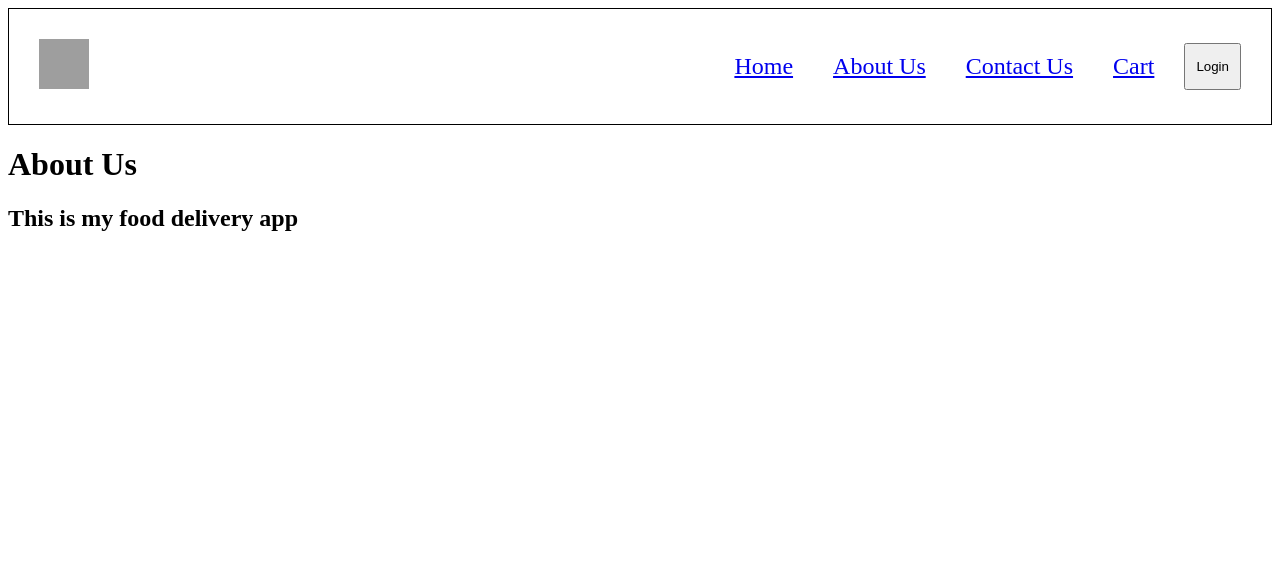
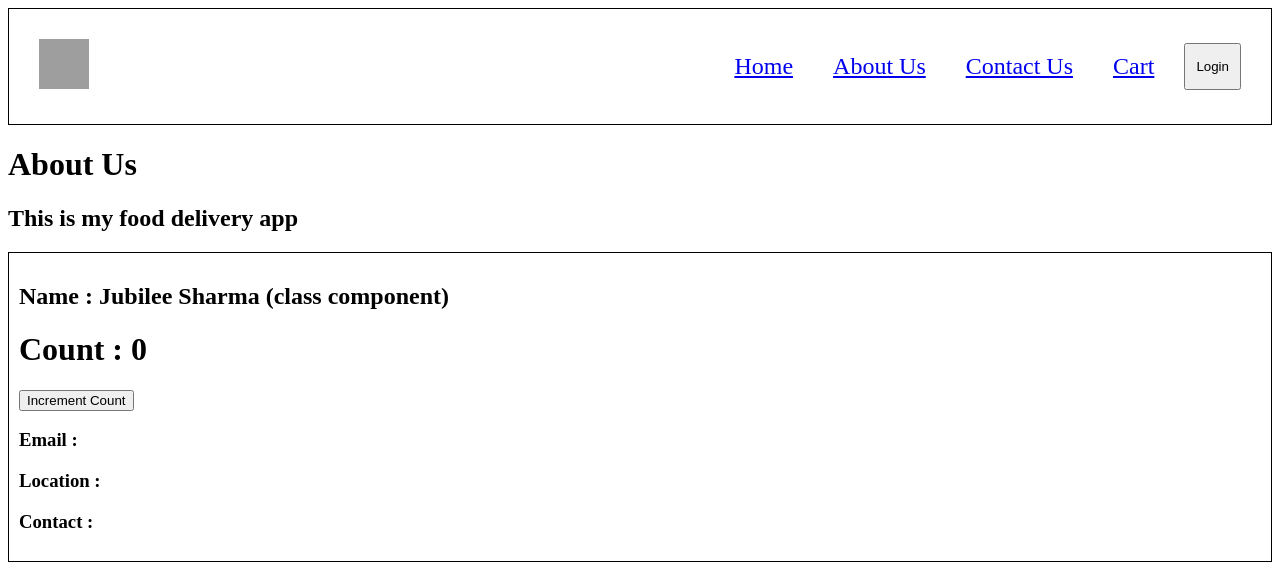
Before and after one commit to jubilee5/react-starter, a React (Vite) app: page /about in a window 1280 px wide. Shown: the top 566 px of the page. Built offline with nearby package versions, Linux system fonts and the light colour scheme; grey boxes are pictures that could not be loaded.

Commit message:
learned class based components

```diff
--- a/index.css
+++ b/index.css
@@ -175,3 +175,9 @@
 .menu li:last-child {
     margin-bottom: 0;
 }
+
+.user-card {
+    padding: 10px;
+    /* margin: 20px; */
+    border: 1px solid black;
+}
--- a/src/components/About.js
+++ b/src/components/About.js
@@ -1,10 +1,48 @@
-const About = () => {
+import User from "./User";
+import UserClass from "./UserClass";
+import React from "react";
+
+class About extends React.Component {
+    constructor(props) {
+        super(props);
+        console.log(" Parent Constructor called");
+    }
+        componentDidMount() {      //
+            console.log("Parent ComponentDidMount called");
+        }
+    render() {
+        console.log("Parent Render ")
         return (
             <div>
                 <h1>About Us</h1>
                 <h2> This is my food delivery app</h2>
+                {/* <User name = {"Jubilee Sharma (functional component) "}  /> */}
+                <UserClass name = {"Jubilee Sharma (class component) "}  />
             </div>
         );
-};
+    }
+}
 
 export default About;
+
+// const About = () => {
+//     return (
+//         <div>
+//             <h1>About Us</h1>
+//             <h2> This is my food delivery app</h2>
+
+//             <UserClass name = {"Jubilee Sharma (class component) "}  />
+//         </div>
+//     );
+// };
+
+// export default About;
+
+
+
+
+// console:
+// 1. parent constructor
+// 2. parent render
+// 3. child constructor
+// 4. child render
--- /dev/null
+++ b/src/components/User.js
@@ -0,0 +1,22 @@
+import { useEffect, useState } from "react";
+
+const User = ({name}) => {
+    const [count] = useState(0);
+    const [count2] = useState(1);
+
+    useEffect(() => {
+        console.log("Child useEffect called");
+    }, []);
+  return (
+    <div className="user-card">
+        <h2>  Name : {name} </h2>
+        <h3> Email : jubilee.sharma@gmail.com </h3>
+            <h3> Location : Assam </h3>
+            <h3> Contact : @jubileesharma </h3>
+            <h1> Count : {count} </h1>
+            <h1> Count2 : {count2} </h1>
+    </div>
+  )
+}
+
+export default User
--- /dev/null
+++ b/src/components/UserClass.js
@@ -0,0 +1,71 @@
+import React from "react";
+class UserClass extends React.Component {
+    constructor(props) {
+        super(props);
+        //props cant be used without super in the constructor of a class component. super is used to call the constructor of the parent class which is React.Component in this case. It is also used to access the props and state of the parent class. If we don't use super then we will get an error saying "Must call super constructor in derived class before accessing 'this' or returning from derived constructor".
+       console.log(props);
+
+       this.state = {      // using state in class component.
+        count: 0,
+        count2: 1.       // in class component state is a huge object that can have multiple properties.
+       };
+       console.log(" Child Constructor called");
+    }
+
+
+     componentDidMount() {
+            console.log("Child ComponentDidMount called");
+        }
+    render() {
+        const { name, email, location, contact } = this.props;
+        // const { count, count2 } = this.state;
+        const {count} = this.state;
+
+        console.log("Child Render ")
+
+        return (
+    <div className="user-card">
+        {/* <h2>  Name : {this.props.name} </h2> */}
+        <h2>  Name : {name} </h2>
+        {/* <h1> Count : {this.state.count}</h1> */}
+        <h1> Count : {count} </h1>
+        {/* <h1> Count2 : {count2} </h1> */}
+        <button onClick={() => {
+            this.setState({
+                count: this.state.count + 1 });
+                // using setState to update the state in class component. setState is a method that is used to update the state in class component. It takes an object as an argument and updates the state with the new values. It also re-renders the component with the new state values. We should never update the state directly because it will not re-render the component and it can cause bugs in some cases.
+        }}>
+            Increment Count
+        </button>
+
+        <h3> Email : {email} </h3>
+            <h3> Location : {location} </h3>
+            <h3> Contact : {contact} </h3>
+
+    </div>
+  );
+}}
+
+export default UserClass
+
+
+//functional component is a function that returns JSX. It is a simpler way to write components that only contain a render method and don't have their own state. They are also called stateless components. They can be written as arrow functions or regular functions. They can also use hooks to manage state and lifecycle methods.
+
+//class component is a class that extends React.Component and has a render method that returns JSX. It is a more traditional way to write components that can have their own state and lifecycle methods. They are also called stateful components. They can also use hooks to manage state and lifecycle methods but it is not recommended because it can cause confusion and bugs in some cases.
+
+//In general, it is recommended to use functional components with hooks for most of the use cases because they are simpler and easier to read and maintain. Class components can be used in some cases where we need to use lifecycle methods that are not available in hooks or when we are working with legacy code that uses class components.
+
+// first constructor is called and then render method is called. and then componentDidMount is called. This is the lifecycle of a class component.
+
+
+// console:
+// 1. parent constructor
+// 2. parent render
+// 3. child constructor
+// 4. child render
+// 5. child componentDidMount
+// 6. parent componentDidMount
+
+
+// componentDidMount is used to make API calls.
+// we do so because in react when our page loads we want to first render the ui and then make the api call and then re render the ui with the new data from api . we do that in FC using useEffect hook and in class component we do that using componentDidMount lifecycle method. if we make api call in the constructor or render method then it will cause an infinite loop because every time we update the state with the new data from api it will re render the component and then it will make the api call again and again. so we should never make api calls in the constructor or render method. we should always make api calls in componentDidMount lifecycle method in class component and in useEffect hook in functional component.
```
Lines whose indentation alone changed are shown as unchanged.
